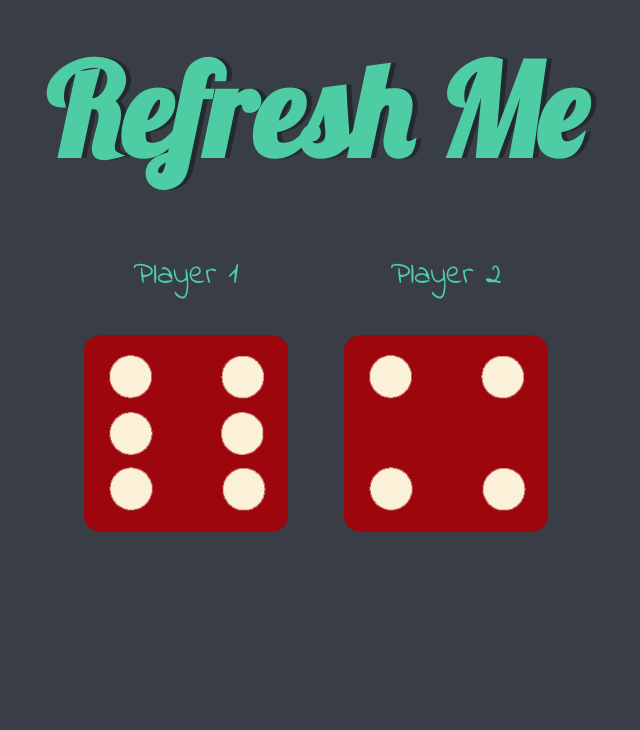
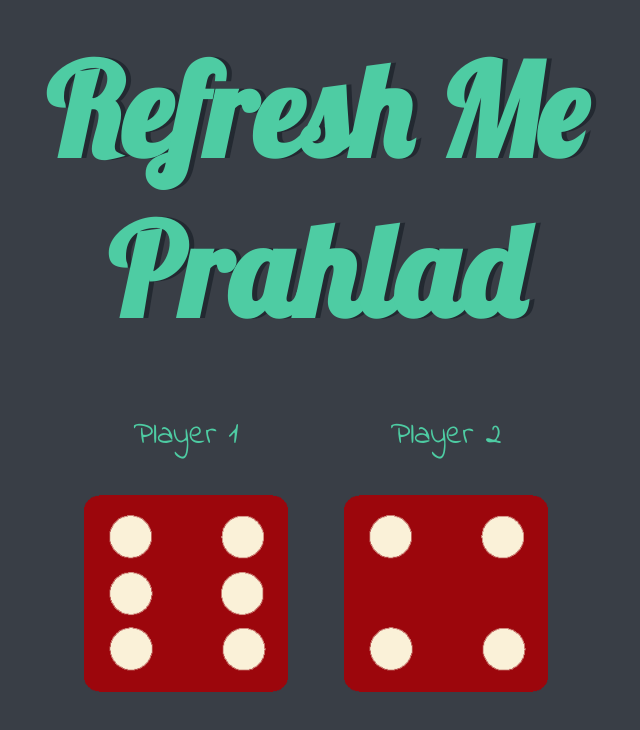
Before and after one commit to prahladbk/Dice, a plain HTML site: page index.html in a window 1280 px wide. Shown: the whole page, without its empty margins (324-964 px from the left). Drawn offline with Linux system fonts and the light colour scheme.

Commit message:
Update index.html

```diff
--- a/index.html
+++ b/index.html
@@ -2,7 +2,7 @@
 <html lang="en" dir="ltr">
   <head>
     <meta charset="utf-8">
-    <title>Dicee by Prahlad</title>
+    <title>Dice</title>
     <link rel="stylesheet" href="styles.css">
     <link href="https://fonts.googleapis.com/css?family=Indie+Flower|Lobster" rel="stylesheet">
 
@@ -10,7 +10,7 @@
   <body>
 
     <div class="container">
-      <h1>Refresh Me</h1>
+      <h1>Refresh Me Prahlad</h1>
 
       <div class="dice">
         <p>Player 1</p>
```
